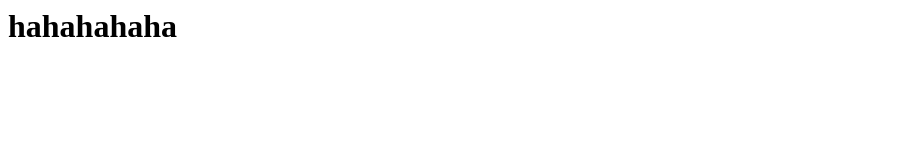
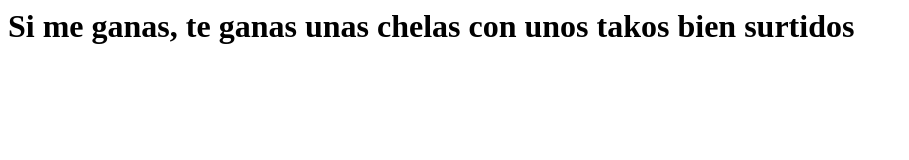
Before and after one commit to anamora22/anamora22.github.io, a plain HTML site: page index.html in a window 1280 px wide. Shown: the whole page, without its empty margins (0-909 px from the left). Drawn offline with Linux system fonts and the light colour scheme.

Commit message:
Update index.html

```diff
--- a/index.html
+++ b/index.html
@@ -3,6 +3,6 @@
 <head>
 </head>
 	<body>
-		<h1> hahahahaha</h1>
+		<h1> Si me ganas, te ganas unas chelas con unos takos bien surtidos </h1>
 </body>
 </html>
```
